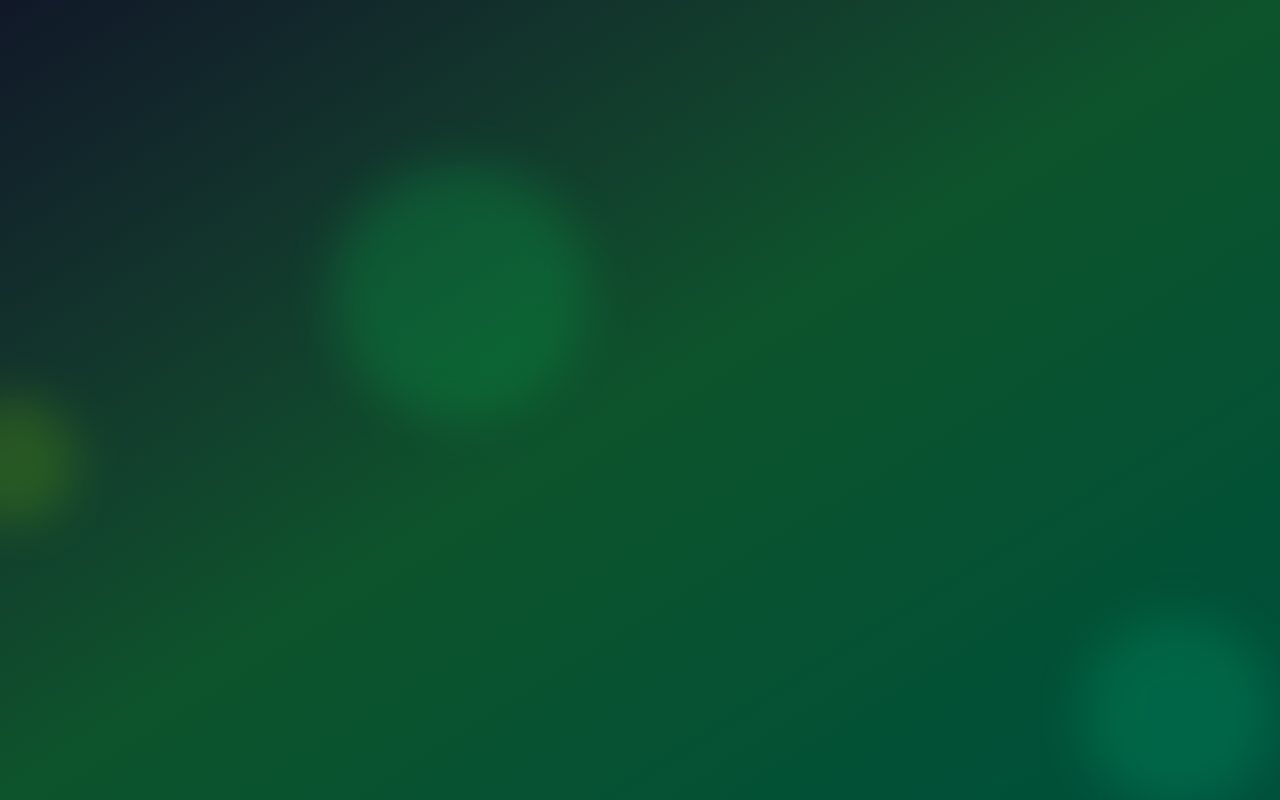
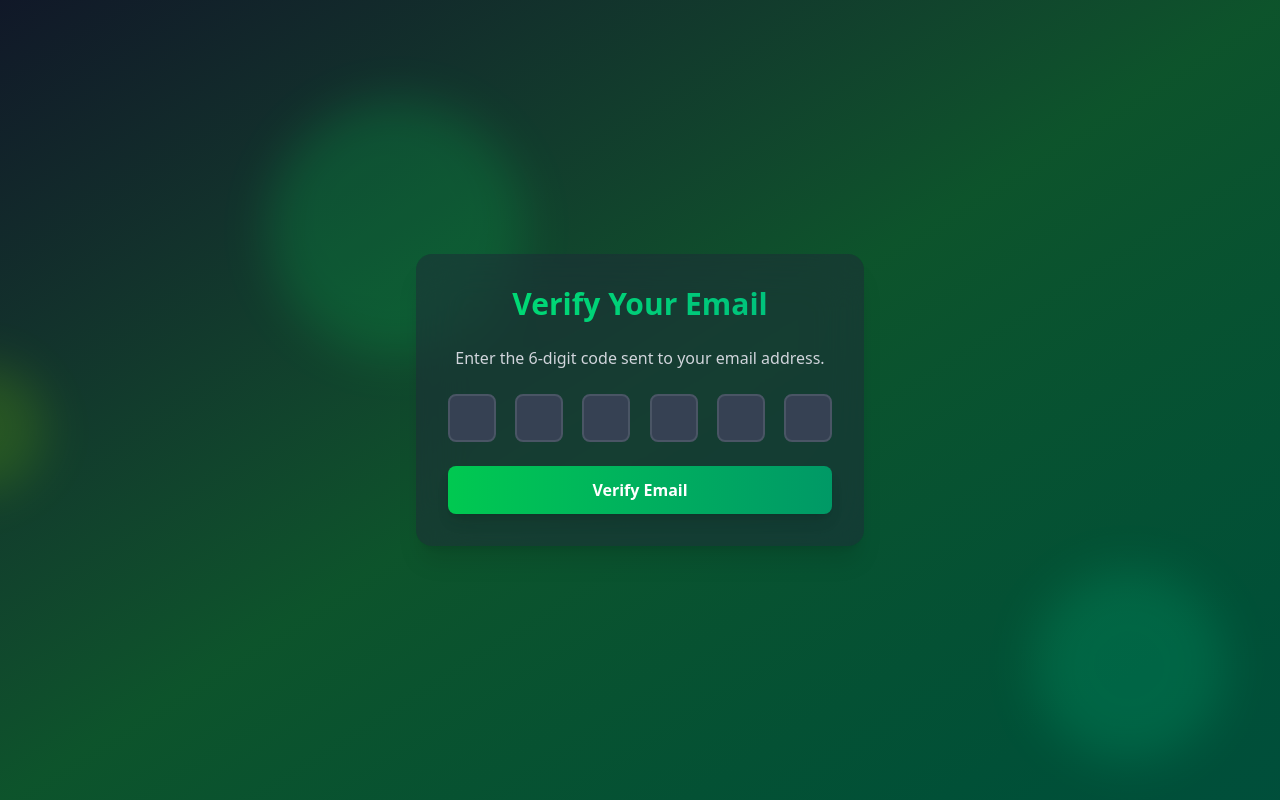
Before and after one commit to marwancodes/auth-tutorial, a React (Vite) app in the folder frontend/: page /verify-email in a window 1280 px wide. Before the commit this address had no page. Built offline with nearby package versions, Linux system fonts and the light colour scheme.

Commit message:
Email Verification Page UI

```diff
--- a/frontend/src/App.jsx
+++ b/frontend/src/App.jsx
@@ -2,6 +2,7 @@ import { Route, Routes } from 'react-router-dom'
 import FloatingShape from './components/FloatingShape';
 import LoginPage from './pages/LoginPage';
 import SignupPage from './pages/SignupPage';
+import EmailVerificationPage from './pages/EmailVerificationPage';
 
 
 const App = () => {
@@ -17,10 +18,11 @@ const App = () => {
         <Route path='/' element={'Home'} />
         <Route path='/signup' element={<SignupPage />} />
         <Route path='/login' element={<LoginPage />} />
+        <Route path='/verify-email' element={<EmailVerificationPage />} />
       </Routes>
 
     </div>
   )
 }
 
-export default App
+export default App;
--- /dev/null
+++ b/frontend/src/pages/EmailVerificationPage.jsx
@@ -0,0 +1,102 @@
+import { useEffect, useRef, useState } from 'react';
+import { motion } from 'framer-motion';
+import { useNavigate } from 'react-router-dom';
+
+const EmailVerificationPage = () => {
+
+    const [code, setCode] = useState(["", "", "", "", "", ""]);
+    const inputRefs = useRef([]);
+    const navigate = useNavigate();
+    const isLoading = false;
+
+    const handleChange = (index, value) => {
+        const newCode = [...code];
+        // Handle pasted content
+		if (value.length > 1) {
+			const pastedCode = value.slice(0, 6).split("");
+			for (let i = 0; i < 6; i++) {
+				newCode[i] = pastedCode[i] || "";
+			}
+			setCode(newCode);
+
+			// Focus on the last non-empty input or the first empty one
+			const lastFilledIndex = newCode.findLastIndex((digit) => digit !== "");
+			const focusIndex = lastFilledIndex < 5 ? lastFilledIndex + 1 : 5;
+			inputRefs.current[focusIndex].focus();
+		} else {
+			newCode[index] = value;
+			setCode(newCode);
+
+			// Move focus to the next input field if value is entered
+			if (value && index < 5) {
+				inputRefs.current[index + 1].focus();
+			}
+		}
+
+    }
+
+    const handleKeyDown = (index, e) => {
+        if (e.key === "Backspace" && !code[index] && index > 0) {
+			inputRefs.current[index - 1].focus();
+		}
+    }
+
+    const handleSubmit = (e) => {
+        e.preventDefault();
+        const verificatonCode = code.join("");
+        alert(`Verification code submitting: ${verificatonCode}`);
+    }
+
+    // Auto submit when all fields are filled
+    useEffect(() => {
+        if (code.every(digit => digit !== '')) {
+            handleSubmit(new Event('submit'));
+        }
+    }, [code])
+
+  return (
+    <div className='max-w-md w-full bg-gray-800/50 backdrop-filter backdrop-blur-xl rounded-2xl shadow-xl overflow-hidden'>
+        <motion.div
+            initial={{ opacity: 0, y: -50 }}
+			animate={{ opacity: 1, y: 0 }}
+			transition={{ duration: 0.5 }}
+			className=' p-8 w-full max-w-md'
+        >
+            <h2 className='text-3xl font-bold mb-6 text-center bg-gradient-to-r from-green-400 to-emerald-500
+            text-transparent bg-clip-text'>
+					Verify Your Email
+			</h2>
+			<p className='text-center text-gray-300 mb-6'>Enter the 6-digit code sent to your email address.</p>
+
+            <form onSubmit={handleSubmit} className='space-y-6'>
+					<div className='flex justify-between'>
+						{code.map((digit, index) => (
+							<input
+								key={index}
+								ref={(el) => (inputRefs.current[index] = el)}
+								type='text'
+								maxLength='6'
+								value={digit}
+                                onChange={(e) => handleChange(index, e.target.value)}
+								onKeyDown={(e) => handleKeyDown(index, e)}
+								className='w-12 h-12 text-center text-2xl font-bold bg-gray-700 text-white border-2
+                                border-gray-600 rounded-lg focus:border-green-500 focus:outline-none'
+							/>
+						))}
+					</div>
+					<motion.button
+						whileHover={{ scale: 1.05 }}
+						whileTap={{ scale: 0.95 }}
+						type='submit'
+						className='w-full bg-gradient-to-r from-green-500 to-emerald-600 text-white font-bold py-3 px-4
+                        rounded-lg shadow-lg hover:from-green-600 hover:to-emerald-700 focus:outline-none focus:ring-2
+                        focus:ring-green-500 focus:ring-opacity-50 disabled:opacity-50 cursor-pointer'
+					>
+						{isLoading ? "Verifying..." : "Verify Email"}
+					</motion.button>
+				</form>
+        </motion.div>
+    </div>
+  )
+}
+export default EmailVerificationPage
```
